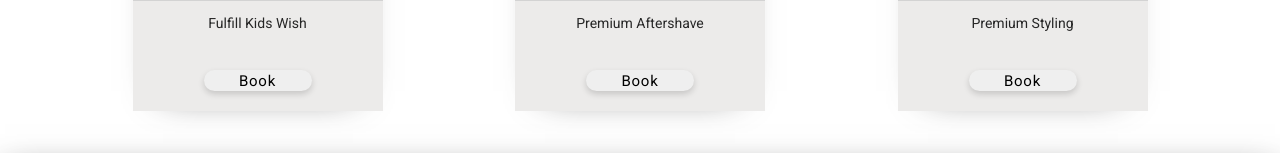
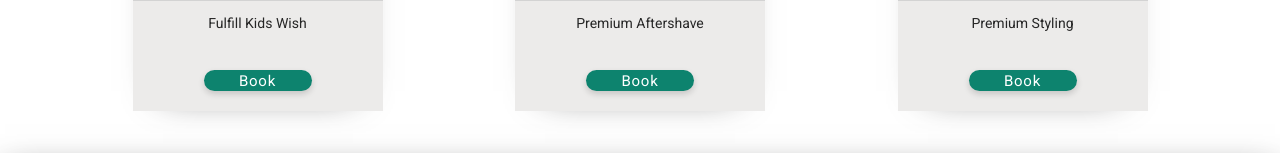
Before and after one commit to atorczynski/react-barber, a React (Create React App) app: page / in a window 1280 px wide. Shown: the part 799-952 px from the top of the page. Built offline with nearby package versions, Linux system fonts and the light colour scheme.

Commit message:
Change button hover and color.

```diff
--- a/src/components/ServiceButton.js
+++ b/src/components/ServiceButton.js
@@ -13,10 +13,13 @@ const ServiceButton = styled.button`
   font-family: 'Roboto', sans-serif;
   letter-spacing: 0.05em;
   text-align: center;
-  transition: background-color 0.5s ease-in-out;
+  transition: all 0.5s ease-in-out;
+  background-color: #0d836e;
+  color: white;
 
   &:hover {
-    background-color: #ffdca5;
+    background-color: #e83865;
+    color: black;
   }
 `;
 
```
